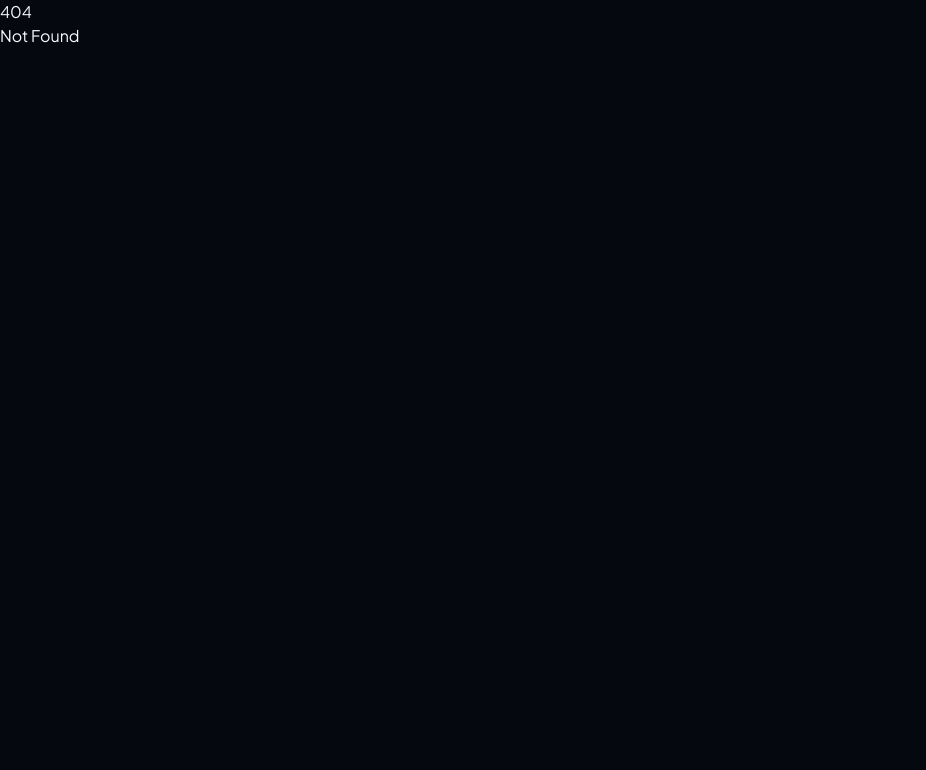
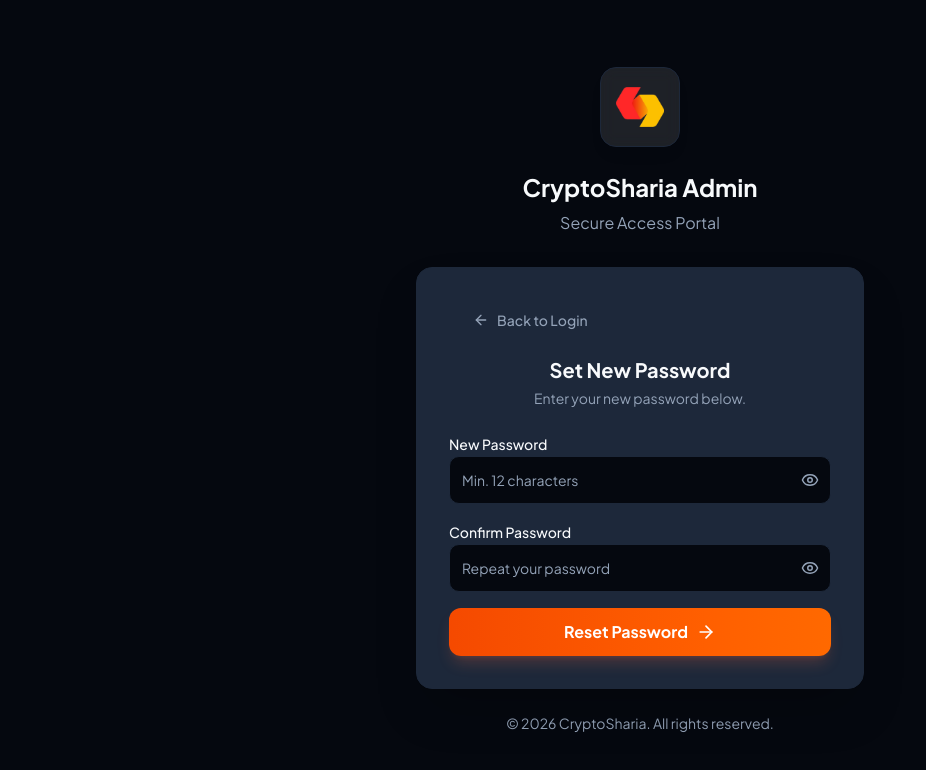
Before and after one commit to cryptosharia/cryptosharia-admin, a SvelteKit app: page /reset-password/1 in a window 1280 px wide. Before the commit this address had no page. Shown: the top 770 px of the page, without its empty margins (0-926 px from the left). Built offline with nearby package versions, Linux system fonts and the light colour scheme; no server answers.

Commit message:
refactor: separate reset-password route with token as URL parameter

```diff
--- a/src/routes/(auth)/reset-password/+page.server.ts
+++ b/src/routes/(auth)/reset-password/+page.server.ts
@@ -1,21 +1,14 @@
 import { createApiClient } from '$lib/api';
 import { fail } from '@sveltejs/kit';
-import type { Actions, PageServerLoad } from './$types';
-
-export const load: PageServerLoad = async ({ url }) => {
-	// If a token is in the URL, we're in "reset" mode, otherwise "forgot" mode
-	const token = url.searchParams.get('token') || '';
-	return { token };
-};
+import type { Actions } from './$types';
 
 export const actions = {
-	// Step 1: Request reset email (forgot password)
-	forgot: async ({ request, fetch }) => {
+	default: async ({ request, fetch }) => {
 		const formData = await request.formData();
 		const email = formData.get('email') as string;
 
 		if (!email) {
-			return fail(400, { mode: 'forgot', message: 'Email is required.' });
+			return fail(400, { message: 'Email is required.' });
 		}
 
 		const client = createApiClient({ fetch }) as any;
@@ -27,48 +20,12 @@ export const actions = {
 			});
 
 			if (error || !data?.success) {
-				return fail(400, { mode: 'forgot', message: data?.message || 'Failed to send reset email.' });
+				return fail(400, { message: data?.message || 'Failed to send reset email.' });
 			}
 
-			return { success: true, mode: 'forgot' };
+			return { success: true };
 		} catch (err: any) {
-			return fail(500, { mode: 'forgot', message: 'Internal server error.' });
-		}
-	},
-
-	// Step 2: Submit new password with token
-	reset: async ({ request, fetch }) => {
-		const formData = await request.formData();
-		const token = formData.get('token') as string;
-		const password = formData.get('password') as string;
-		const confirmPassword = formData.get('confirmPassword') as string;
-
-		if (!token || !password) {
-			return fail(400, { mode: 'reset', message: 'Token and password are required.' });
-		}
-
-		if (password !== confirmPassword) {
-			return fail(400, { mode: 'reset', message: 'Passwords do not match.' });
-		}
-
-		if (password.length < 12) {
-			return fail(400, { mode: 'reset', message: 'Password must be at least 12 characters.' });
-		}
-
-		const client = createApiClient({ fetch }) as any;
-
-		try {
-			const { data, error } = await client.POST('/auth/password/reset', {
-				body: { token, password }
-			});
-
-			if (error || !data?.success) {
-				return fail(400, { mode: 'reset', message: data?.message || error?.message || 'Invalid or expired reset token.' });
-			}
-
-			return { success: true, mode: 'reset' };
-		} catch (err: any) {
-			return fail(500, { mode: 'reset', message: 'Internal server error.' });
+			return fail(500, { message: 'Internal server error.' });
 		}
 	}
 } satisfies Actions;
--- a/src/routes/(auth)/reset-password/+page.svelte
+++ b/src/routes/(auth)/reset-password/+page.svelte
@@ -1,130 +1,56 @@
 <script lang="ts">
 	import { enhance } from '$app/forms';
-	import { Loader2, ArrowRight, Eye, EyeOff, CheckCircle2, ArrowLeft } from 'lucide-svelte';
-	import { Button } from "$lib/components/ui/button";
-	import { Input } from "$lib/components/ui/input";
+	import { Loader2, ArrowRight, CheckCircle2, ArrowLeft } from 'lucide-svelte';
+	import { Button } from '$lib/components/ui/button';
+	import { Input } from '$lib/components/ui/input';
 
-	let { data, form } = $props();
+	let { form } = $props();
 	let loading = $state(false);
-	let showPassword = $state(false);
-	let showConfirm = $state(false);
-
-	// If token in URL → reset mode, else → forgot mode
-	let isResetMode = $derived(!!data.token);
 </script>
 
 <div class="mb-4">
-	<Button variant="ghost" href="/login" class="text-sm gap-2 text-muted-foreground hover:text-foreground">
+	<Button
+		variant="ghost"
+		href="/login"
+		class="gap-2 text-sm text-muted-foreground hover:text-foreground"
+	>
 		<ArrowLeft size={16} />
 		Back to Login
 	</Button>
 </div>
 
-{#if form?.success && form?.mode === 'forgot'}
-	<div class="text-center py-6 space-y-3 animate-in fade-in zoom-in-95 duration-300">
-		<div class="inline-flex items-center justify-center h-16 w-16 rounded-full bg-emerald-500/10 text-emerald-500 mb-2">
+{#if form?.success}
+	<div class="animate-in fade-in zoom-in-95 space-y-3 py-6 text-center duration-300">
+		<div
+			class="mb-2 inline-flex h-16 w-16 items-center justify-center rounded-full bg-emerald-500/10 text-emerald-500"
+		>
 			<CheckCircle2 size={32} />
 		</div>
 		<h2 class="text-xl font-bold text-foreground">Check Your Email</h2>
-		<p class="text-sm text-muted-foreground max-w-xs mx-auto">
+		<p class="mx-auto max-w-xs text-sm text-muted-foreground">
 			If an account exists for that email, a reset link has been sent.
 		</p>
 		<Button href="/login" variant="outline" class="mt-2">Back to Login</Button>
 	</div>
-
-{:else if form?.success && form?.mode === 'reset'}
-	<div class="text-center py-6 space-y-3 animate-in fade-in zoom-in-95 duration-300">
-		<div class="inline-flex items-center justify-center h-16 w-16 rounded-full bg-emerald-500/10 text-emerald-500 mb-2">
-			<CheckCircle2 size={32} />
-		</div>
-		<h2 class="text-xl font-bold text-foreground">Password Reset!</h2>
-		<p class="text-sm text-muted-foreground">Your password has been updated. You can now sign in.</p>
-		<Button href="/login" class="mt-2 gap-2 font-bold">Go to Login</Button>
-	</div>
-
-{:else if isResetMode}
-	<!-- Reset mode: user came from email link with ?token=... -->
-	<div class="mb-6 text-center space-y-1">
-		<h2 class="text-xl font-bold text-foreground">Set New Password</h2>
-		<p class="text-sm text-muted-foreground">Enter your new password below.</p>
-	</div>
-
-	<form
-		method="POST"
-		action="?/reset"
-		use:enhance={() => {
-			loading = true;
-			return async ({ update }) => { loading = false; update(); };
-		}}
-		class="space-y-4"
-	>
-		<input type="hidden" name="token" value={data.token} />
-
-		<div class="space-y-2">
-			<label for="password" class="text-sm font-medium leading-none">New Password</label>
-			<div class="relative">
-				<Input
-					type={showPassword ? 'text' : 'password'}
-					id="password"
-					name="password"
-					required
-					minlength={12}
-					placeholder="Min. 12 characters"
-					class="h-12 pr-10"
-				/>
-				<button type="button" class="absolute right-3 top-1/2 -translate-y-1/2 text-muted-foreground hover:text-foreground transition-colors" onclick={() => showPassword = !showPassword}>
-					{#if showPassword}<EyeOff size={18} />{:else}<Eye size={18} />{/if}
-				</button>
-			</div>
-		</div>
-
-		<div class="space-y-2">
-			<label for="confirmPassword" class="text-sm font-medium leading-none">Confirm Password</label>
-			<div class="relative">
-				<Input
-					type={showConfirm ? 'text' : 'password'}
-					id="confirmPassword"
-					name="confirmPassword"
-					required
-					minlength={12}
-					placeholder="Repeat your password"
-					class="h-12 pr-10"
-				/>
-				<button type="button" class="absolute right-3 top-1/2 -translate-y-1/2 text-muted-foreground hover:text-foreground transition-colors" onclick={() => showConfirm = !showConfirm}>
-					{#if showConfirm}<EyeOff size={18} />{:else}<Eye size={18} />{/if}
-				</button>
-			</div>
-		</div>
-
-		{#if form?.message}
-			<div class="p-3 rounded-md bg-destructive/10 border border-destructive/20 text-destructive text-sm text-center font-medium animate-in fade-in slide-in-from-top-2">
-				{form.message}
-			</div>
-		{/if}
-
-		<Button type="submit" disabled={loading} class="w-full h-12 gap-2 text-base font-bold shadow-lg shadow-primary/20">
-			{#if loading}<Loader2 class="animate-spin" size={20} />Resetting...{:else}Reset Password <ArrowRight size={20} />{/if}
-		</Button>
-	</form>
-
 {:else}
-	<!-- Forgot mode: user enters email to receive reset link -->
-	<div class="mb-6 text-center space-y-1">
+	<div class="mb-6 space-y-1 text-center">
 		<h2 class="text-xl font-bold text-foreground">Forgot Password?</h2>
 		<p class="text-sm text-muted-foreground">Enter your email to receive a reset link.</p>
 	</div>
 
 	<form
 		method="POST"
-		action="?/forgot"
 		use:enhance={() => {
 			loading = true;
-			return async ({ update }) => { loading = false; update(); };
+			return async ({ update }) => {
+				loading = false;
+				update();
+			};
 		}}
 		class="space-y-4"
 	>
 		<div class="space-y-2">
-			<label for="email" class="text-sm font-medium leading-none">Email Address</label>
+			<label for="email" class="text-sm leading-none font-medium">Email Address</label>
 			<Input
 				type="email"
 				id="email"
@@ -137,13 +63,21 @@
 		</div>
 
 		{#if form?.message}
-			<div class="p-3 rounded-md bg-destructive/10 border border-destructive/20 text-destructive text-sm text-center font-medium animate-in fade-in slide-in-from-top-2">
+			<div
+				class="animate-in fade-in slide-in-from-top-2 rounded-md border border-destructive/20 bg-destructive/10 p-3 text-center text-sm font-medium text-destructive"
+			>
 				{form.message}
 			</div>
 		{/if}
 
-		<Button type="submit" disabled={loading} class="w-full h-12 gap-2 text-base font-bold shadow-lg shadow-primary/20">
-			{#if loading}<Loader2 class="animate-spin" size={20} />Sending...{:else}Send Reset Link <ArrowRight size={20} />{/if}
+		<Button
+			type="submit"
+			disabled={loading}
+			class="h-12 w-full gap-2 text-base font-bold shadow-lg shadow-primary/20"
+		>
+			{#if loading}<Loader2 class="animate-spin" size={20} />Sending...{:else}Send Reset Link <ArrowRight
+					size={20}
+				/>{/if}
 		</Button>
 	</form>
 {/if}
--- /dev/null
+++ b/src/routes/(auth)/reset-password/[token]/+page.server.ts
@@ -0,0 +1,46 @@
+import { createApiClient } from '$lib/api';
+import { fail } from '@sveltejs/kit';
+import type { Actions } from './$types';
+
+export const actions = {
+	default: async ({ request, fetch, params }) => {
+		const formData = await request.formData();
+		const token = params.token;
+		const password = formData.get('password') as string;
+		const confirmPassword = formData.get('confirmPassword') as string;
+
+		if (!token) {
+			return fail(400, { message: 'Reset token is required.' });
+		}
+
+		if (!password) {
+			return fail(400, { message: 'Password is required.' });
+		}
+
+		if (password !== confirmPassword) {
+			return fail(400, { message: 'Passwords do not match.' });
+		}
+
+		if (password.length < 12) {
+			return fail(400, { message: 'Password must be at least 12 characters.' });
+		}
+
+		const client = createApiClient({ fetch }) as any;
+
+		try {
+			const { data, error } = await client.POST('/auth/password/reset', {
+				body: { token, password }
+			});
+
+			if (error || !data?.success) {
+				return fail(400, {
+					message: data?.message || error?.message || 'Invalid or expired reset token.'
+				});
+			}
+
+			return { success: true };
+		} catch (err: any) {
+			return fail(500, { message: 'Internal server error.' });
+		}
+	}
+} satisfies Actions;
--- /dev/null
+++ b/src/routes/(auth)/reset-password/[token]/+page.svelte
@@ -0,0 +1,116 @@
+<script lang="ts">
+	import { enhance } from '$app/forms';
+	import { Loader2, ArrowRight, Eye, EyeOff, CheckCircle2, ArrowLeft } from 'lucide-svelte';
+	import { Button } from '$lib/components/ui/button';
+	import { Input } from '$lib/components/ui/input';
+
+	let { form } = $props();
+	let loading = $state(false);
+	let showPassword = $state(false);
+	let showConfirm = $state(false);
+</script>
+
+<div class="mb-4">
+	<Button
+		variant="ghost"
+		href="/login"
+		class="gap-2 text-sm text-muted-foreground hover:text-foreground"
+	>
+		<ArrowLeft size={16} />
+		Back to Login
+	</Button>
+</div>
+
+{#if form?.success}
+	<div class="animate-in fade-in zoom-in-95 space-y-3 py-6 text-center duration-300">
+		<div
+			class="mb-2 inline-flex h-16 w-16 items-center justify-center rounded-full bg-emerald-500/10 text-emerald-500"
+		>
+			<CheckCircle2 size={32} />
+		</div>
+		<h2 class="text-xl font-bold text-foreground">Password Reset!</h2>
+		<p class="text-sm text-muted-foreground">
+			Your password has been updated. You can now sign in.
+		</p>
+		<Button href="/login" class="mt-2 gap-2 font-bold">Go to Login</Button>
+	</div>
+{:else}
+	<div class="mb-6 space-y-1 text-center">
+		<h2 class="text-xl font-bold text-foreground">Set New Password</h2>
+		<p class="text-sm text-muted-foreground">Enter your new password below.</p>
+	</div>
+
+	<form
+		method="POST"
+		use:enhance={() => {
+			loading = true;
+			return async ({ update }) => {
+				loading = false;
+				update();
+			};
+		}}
+		class="space-y-4"
+	>
+		<div class="space-y-2">
+			<label for="password" class="text-sm leading-none font-medium">New Password</label>
+			<div class="relative">
+				<Input
+					type={showPassword ? 'text' : 'password'}
+					id="password"
+					name="password"
+					required
+					minlength={12}
+					placeholder="Min. 12 characters"
+					class="h-12 pr-10"
+				/>
+				<button
+					type="button"
+					class="absolute top-1/2 right-3 -translate-y-1/2 text-muted-foreground transition-colors hover:text-foreground"
+					onclick={() => (showPassword = !showPassword)}
+				>
+					{#if showPassword}<EyeOff size={18} />{:else}<Eye size={18} />{/if}
+				</button>
+			</div>
+		</div>
+
+		<div class="space-y-2">
+			<label for="confirmPassword" class="text-sm leading-none font-medium">Confirm Password</label>
+			<div class="relative">
+				<Input
+					type={showConfirm ? 'text' : 'password'}
+					id="confirmPassword"
+					name="confirmPassword"
+					required
+					minlength={12}
+					placeholder="Repeat your password"
+					class="h-12 pr-10"
+				/>
+				<button
+					type="button"
+					class="absolute top-1/2 right-3 -translate-y-1/2 text-muted-foreground transition-colors hover:text-foreground"
+					onclick={() => (showConfirm = !showConfirm)}
+				>
+					{#if showConfirm}<EyeOff size={18} />{:else}<Eye size={18} />{/if}
+				</button>
+			</div>
+		</div>
+
+		{#if form?.message}
+			<div
+				class="animate-in fade-in slide-in-from-top-2 rounded-md border border-destructive/20 bg-destructive/10 p-3 text-center text-sm font-medium text-destructive"
+			>
+				{form.message}
+			</div>
+		{/if}
+
+		<Button
+			type="submit"
+			disabled={loading}
+			class="h-12 w-full gap-2 text-base font-bold shadow-lg shadow-primary/20"
+		>
+			{#if loading}<Loader2 class="animate-spin" size={20} />Resetting...{:else}Reset Password <ArrowRight
+					size={20}
+				/>{/if}
+		</Button>
+	</form>
+{/if}
```
